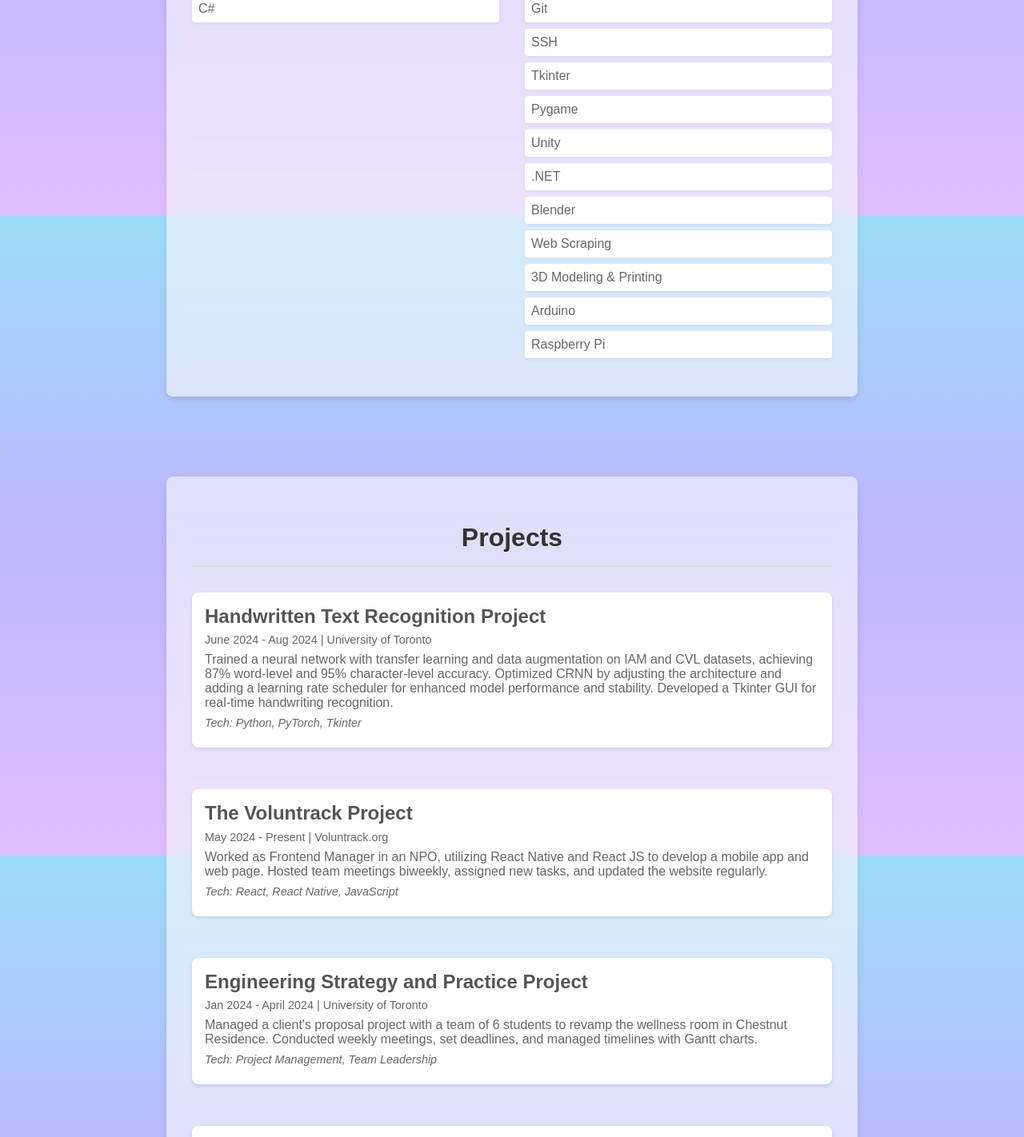
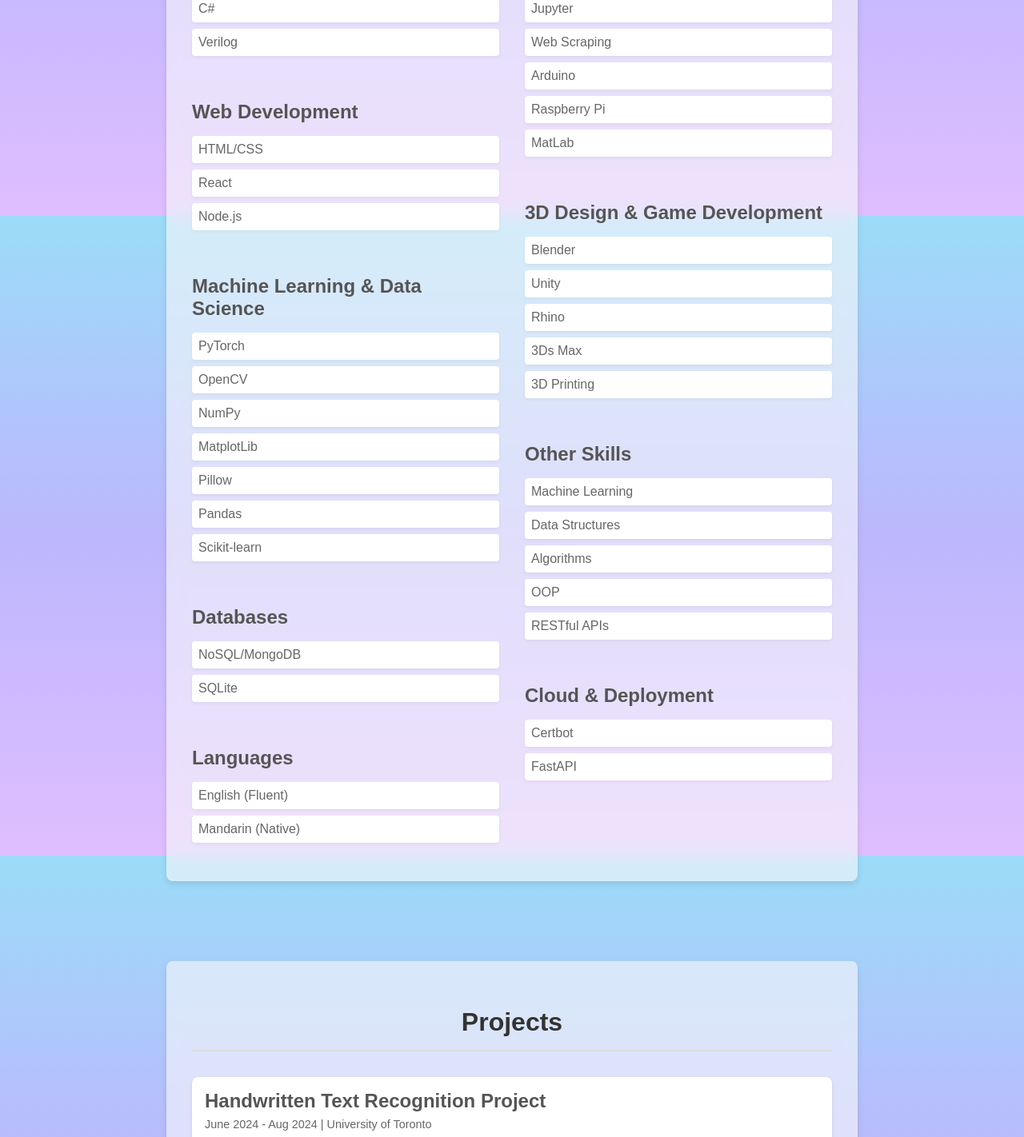
Before and after one commit to Ken-2511/personal_website, a React (Create React App) app in the folder frontend/: page / in a window 1280 px wide. Shown: the part 1330-2752 px from the top of the page at 80% size. Built offline with nearby package versions, Linux system fonts and the light colour scheme.

Commit message:
update my skills, projects, and other styling

```diff
--- a/frontend/src/pages/FunFacts.js
+++ b/frontend/src/pages/FunFacts.js
@@ -1,3 +1,5 @@
+// filename: FunFacts.js
+
 import React from "react";
 import "./FunFacts.css";
 
@@ -66,7 +68,7 @@
 
     return (
         <section className="fun-facts-section" id="fun-facts">
-            <h1>Fun Facts</h1>
+            <h1 className="fun-facts-title">Fun Facts</h1>
             <div className="fun-facts-container">
                 {funFactsData.map((funFact, index) => (
                     <FunFactCard key={index} {...funFact} />
--- a/frontend/src/pages/Projects.css
+++ b/frontend/src/pages/Projects.css
@@ -27,14 +27,14 @@
     gap: 2em;
 }
 
-.project {
+.project-card {
     background-color: #ffffff;
     padding: 1em;
     border-radius: 8px;
     box-shadow: 0 2px 4px rgba(0, 0, 0, 0.1);
 }
 
-.project h3 {
+.project-card h3 {
     margin: 0;
     font-size: 1.5rem;
     color: #555;
@@ -46,7 +46,7 @@
     margin: 0.5em 0;
 }
 
-.project p {
+.project-card p {
     margin: 0.5em 0;
     color: #666;
 }
--- a/frontend/src/pages/Projects.js
+++ b/frontend/src/pages/Projects.js
@@ -1,53 +1,56 @@
+// filename: Projects.js
+
 import React from "react";
 import "./Projects.css";
 
+function ProjectCard({ title, duration, description, tech }) {
+    // title and description are required
+
+    return (
+        <div className="project-card">
+            <h3>{title}</h3>
+            <p className="project-duration">{duration}</p>
+            <p>{description}</p>
+            <p className="project-tech">Tech: {tech}</p>
+        </div>
+    );
+}
+
 function Projects() {
+    const projectsData = [
+        {
+            title: "Handwritten Text Recognition Project",
+            duration: "June 2024 - Aug 2024 | University of Toronto",
+            description: "Trained a neural network with transfer learning and data augmentation on IAM and CVL datasets, achieving 87% word-level and 95% character-level accuracy. Optimized CRNN by adjusting the architecture and adding a learning rate scheduler for enhanced model performance and stability. Developed a Tkinter GUI for real-time handwriting recognition.",
+            tech: "Python, PyTorch, Tkinter",
+        },
+        {
+            title: "The Voluntrack Project",
+            duration: "May 2024 - Present | Voluntrack.org",
+            description: "Worked as Frontend Manager in an NPO, utilizing React Native and React JS to develop a mobile app and web page. Hosted team meetings biweekly, assigned new tasks, and updated the website regularly.",
+            tech: "React, React Native, JavaScript",
+        },
+        {
+            title: "Engineering Strategy and Practice Project",
+            duration: "Jan 2024 - April 2024 | University of Toronto",
+            description: "Managed a client's proposal project with a team of 6 students to revamp the wellness room in Chestnut Residence. Conducted weekly meetings, set deadlines, and managed timelines with Gantt charts.",
+            tech: "Project Management, Team Leadership",
+        },
+        {
+            title: "Diary with ChatGPT Comment Project",
+            duration: "Sep 2023 - Present | Personal Project",
+            description: "Developed a diary web application that integrates with ChatGPT to provide AI-generated feedback on journal entries, enhancing user reflections and insights. Built with a full-stack approach using Python, JavaScript, and HTML/CSS, utilizing OpenAI's API for real-time comment generation.",
+            tech: "Python, JavaScript, HTML/CSS, OpenAI API",
+        },
+    ];
+
     return (
         <section className="projects-section" id="projects">
             <h2 className="projects-title">Projects</h2>
             <div className="projects-container">
-                <div className="project">
-                    <h3>Handwritten Text Recognition Project</h3>
-                    <p className="project-duration">June 2024 - Aug 2024 | University of Toronto</p>
-                    <p>
-                        Trained a neural network with transfer learning and data augmentation on IAM and CVL datasets, achieving
-                        87% word-level and 95% character-level accuracy. Optimized CRNN by adjusting the architecture and
-                        adding a learning rate scheduler for enhanced model performance and stability. Developed a Tkinter GUI
-                        for real-time handwriting recognition.
-                    </p>
-                    <p className="project-tech">Tech: Python, PyTorch, Tkinter</p>
-                </div>
-
-                <div className="project">
-                    <h3>The Voluntrack Project</h3>
-                    <p className="project-duration">May 2024 - Present | Voluntrack.org</p>
-                    <p>
-                        Worked as Frontend Manager in an NPO, utilizing React Native and React JS to develop a mobile app and web page.
-                        Hosted team meetings biweekly, assigned new tasks, and updated the website regularly.
-                    </p>
-                    <p className="project-tech">Tech: React, React Native, JavaScript</p>
-                </div>
-
-                <div className="project">
-                    <h3>Engineering Strategy and Practice Project</h3>
-                    <p className="project-duration">Jan 2024 - April 2024 | University of Toronto</p>
-                    <p>
-                        Managed a client's proposal project with a team of 6 students to revamp the wellness room in Chestnut Residence.
-                        Conducted weekly meetings, set deadlines, and managed timelines with Gantt charts.
-                    </p>
-                    <p className="project-tech">Tech: Project Management, Team Leadership</p>
-                </div>
-
-                <div className="project">
-                    <h3>Diary with ChatGPT Comment Project</h3>
-                    <p className="project-duration">Sep 2023 - Present | Personal Project</p>
-                    <p>
-                        Developed a diary web application that integrates with ChatGPT to provide AI-generated feedback on journal entries,
-                        enhancing user reflections and insights. Built with a full-stack approach using Python, JavaScript, and HTML/CSS,
-                        utilizing OpenAI's API for real-time comment generation.
-                    </p>
-                    <p className="project-tech">Tech: Python, JavaScript, HTML/CSS, OpenAI API</p>
-                </div>
+                {projectsData.map((project, index) => (
+                    <ProjectCard key={index} {...project} />
+                ))}
             </div>
         </section>
     );
--- a/frontend/src/pages/Skills.css
+++ b/frontend/src/pages/Skills.css
@@ -9,6 +9,13 @@
     margin: 2em auto;
     margin-top: 100px;
     font-family: 'Arial', sans-serif;
+}
+
+.skill-column {
+    display: flex;
+    flex-direction: column;
+    gap: 1em;
+    flex: 1;
 }
 
 .skills-title {
@@ -25,25 +32,25 @@
     justify-content: space-around;
     flex-wrap: wrap;
     gap: 2em;
+    flex-direction: column;
 }
 
-.skill-category {
-    flex: 1;
+.skill-group {
     min-width: 250px;
 }
 
-.skill-category h3 {
+.skill-group h3 {
     font-size: 1.5rem;
     color: #555;
     margin-bottom: 0.5em;
 }
 
-.skill-category ul {
+.skill-group ul {
     list-style: none;
     padding: 0;
 }
 
-.skill-category li {
+.skill-group li {
     background-color: #ffffff;
     padding: 0.5em;
     margin-bottom: 0.5em;
@@ -52,3 +59,9 @@
     color: #666;
     font-size: 1rem;
 }
+
+@media (min-width: 768px) {
+    .skills-container {
+        flex-direction: row;
+    }
+}
--- a/frontend/src/pages/Skills.js
+++ b/frontend/src/pages/Skills.js
@@ -1,42 +1,90 @@
+// filename: Skills.js
+
 import React from "react";
 import "./Skills.css";
 
+function Skill({ name }) {
+    return <li>{name}</li>;
+}
+
+function SkillGroup({ category, skills }) {
+    return (
+        <div className="skill-group">
+            <h3>{category}</h3>
+            <ul>
+                {skills.map((skill, index) => (
+                    <Skill key={index} name={skill} />
+                ))}
+            </ul>
+        </div>
+    );
+}
+
 function Skills() {
+    // 将技能数据分成两列
+    const firstColumn = [
+        {
+            category: "Programming Languages",
+            skills: ["Python", "JavaScript", "C", "C++", "Java", "C#", "Verilog"],
+        },
+        {
+            category: "Web Development",
+            skills: ["HTML/CSS", "React", "Node.js"],
+        },
+        {
+            category: "Machine Learning & Data Science",
+            skills: ["PyTorch", "OpenCV", "NumPy", "MatplotLib", "Pillow", "Pandas", "Scikit-learn"],
+        },
+        {
+            category: "Databases",
+            skills: ["NoSQL/MongoDB", "SQLite"],
+        },
+        {
+            category: "Languages",
+            skills: ["English (Fluent)", "Mandarin (Native)"],
+        },
+    ];
+
+    const secondColumn = [
+        {
+            category: "Tools & Technologies",
+            skills: [
+                "Linux", "Git", "SSH", "Docker", "VS Code", "Jupyter",
+                "Web Scraping", "Arduino", "Raspberry Pi", "MatLab"
+            ],
+        },
+        {
+            category: "3D Design & Game Development",
+            skills: [
+                "Blender", "Unity", "Rhino", "3Ds Max", "3D Printing"
+            ],
+        },
+        {
+            category: "Other Skills",
+            skills: ["Machine Learning", "Data Structures", "Algorithms", "OOP", "RESTful APIs"],
+        },
+        {
+            category: "Cloud & Deployment",
+            skills: ["Certbot", "FastAPI"],
+        },
+    ];
+
+
     return (
         <section className="skills-section" id="skills">
             <h2 className="skills-title">Technical Skills</h2>
             <div className="skills-container">
-                <div className="skill-category">
-                    <h3>Programming Languages</h3>
-                    <ul>
-                        <li>Python</li>
-                        <li>JavaScript</li>
-                        <li>C</li>
-                        <li>C++</li>
-                        <li>Java</li>
-                        <li>C#</li>
-                    </ul>
+                {/* 第一列 */}
+                <div className="skill-column">
+                    {firstColumn.map((group, index) => (
+                        <SkillGroup key={index} {...group} />
+                    ))}
                 </div>
-                <div className="skill-category">
-                    <h3>Tools & Software</h3>
-                    <ul>
-                        <li>PyTorch</li>
-                        <li>React</li>
-                        <li>Linux</li>
-                        <li>NoSQL/MongoDB</li>
-                        <li>MatLab</li>
-                        <li>Git</li>
-                        <li>SSH</li>
-                        <li>Tkinter</li>
-                        <li>Pygame</li>
-                        <li>Unity</li>
-                        <li>.NET</li>
-                        <li>Blender</li>
-                        <li>Web Scraping</li>
-                        <li>3D Modeling & Printing</li>
-                        <li>Arduino</li>
-                        <li>Raspberry Pi</li>
-                    </ul>
+                {/* 第二列 */}
+                <div className="skill-column">
+                    {secondColumn.map((group, index) => (
+                        <SkillGroup key={index} {...group} />
+                    ))}
                 </div>
             </div>
         </section>
```
Also changed, not shown: frontend/src/pages/FunFacts.css (+20 -13 lines).
